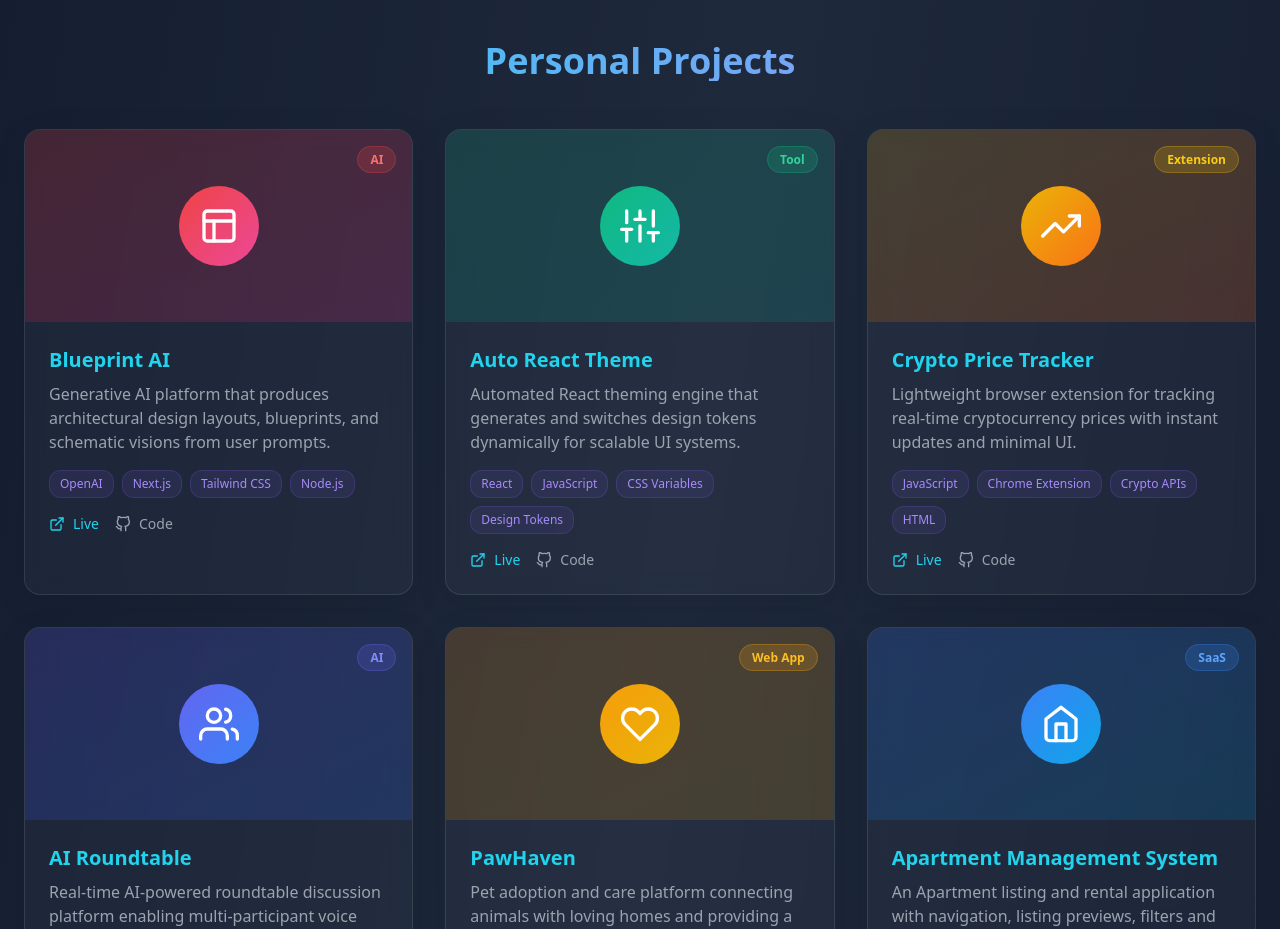
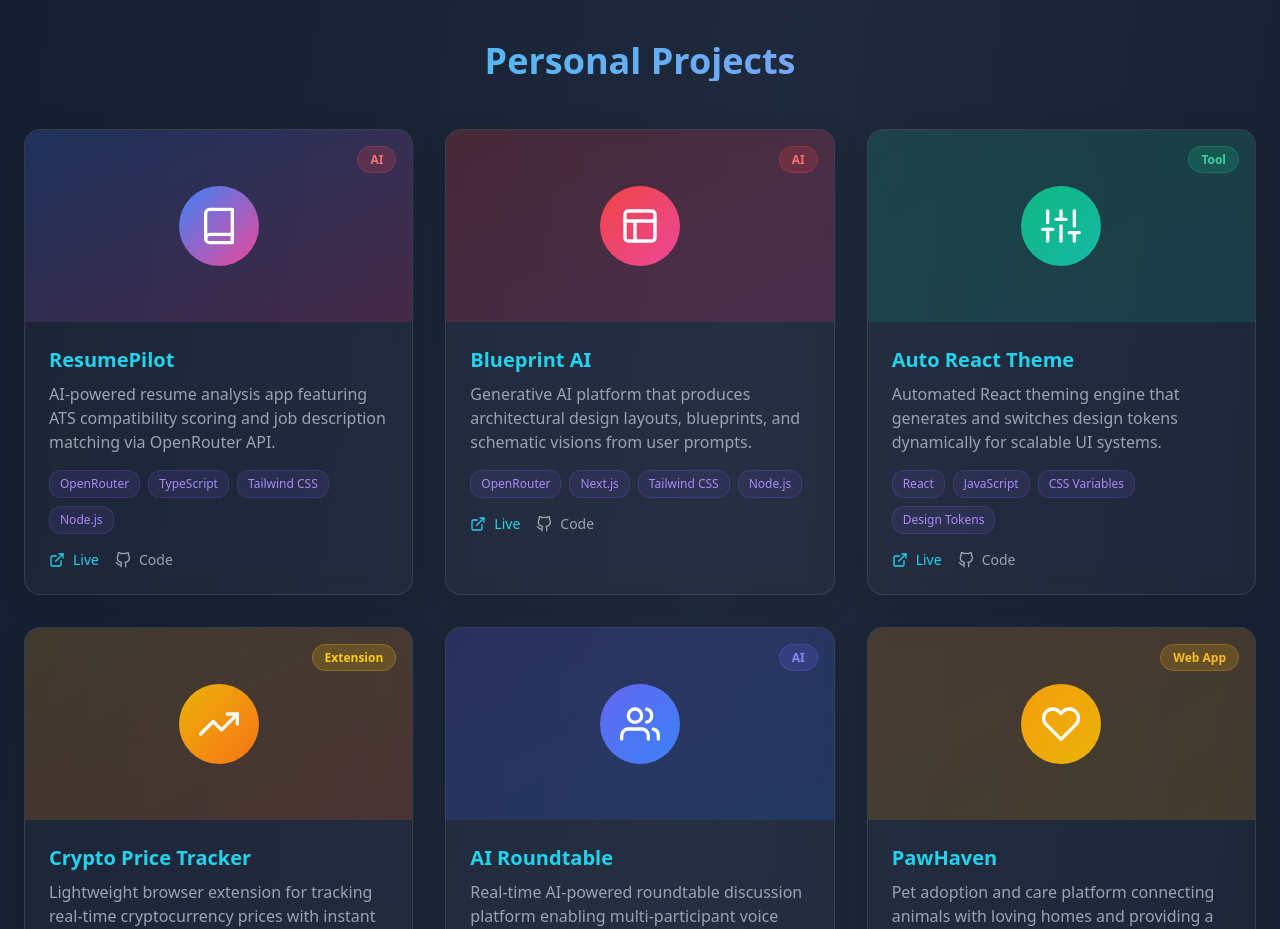
Before and after one commit to arsalanshaikhh/Portfolio_, a plain HTML site: page index.html in a window 1280 px wide. Shown: the part 3260-4189 px from the top of the page. Drawn offline with nearby package versions, Linux system fonts and the light colour scheme.

Commit message:
Update portfolio

```diff
--- a/index.html
+++ b/index.html
@@ -344,6 +344,52 @@
             <div class="grid md:grid-cols-2 lg:grid-cols-3 gap-8 max-w-7xl mx-auto">
 
                 <div class="glass-card overflow-hidden group hover:scale-105 transition-transform duration-300">
+                    <div class="relative h-48 overflow-hidden bg-gradient-to-br from-blue-600/20 to-pink-600/20 flex items-center justify-center">
+                        <div class="w-20 h-20 rounded-full bg-gradient-to-br from-blue-500 to-pink-500 flex items-center justify-center">
+                            <i data-feather="book" class="w-10 h-10 text-white"></i>
+                        </div>
+                        <div class="absolute top-4 right-4">
+                            <span class="px-3 py-1 bg-red-500/20 border border-red-500/30 rounded-full text-red-400 text-xs font-semibold">
+                                AI
+                            </span>
+                        </div>
+                    </div>
+
+                    <div class="p-6">
+                        <h3 class="text-xl font-semibold text-cyan-400 mb-2 ">
+                            ResumePilot
+                        </h3>
+
+                        <p class="text-gray-400 mb-4 ">
+                            AI-powered resume analysis app featuring
+ATS compatibility scoring and job description matching via OpenRouter API.
+                        </p>
+
+                        <div class="flex flex-wrap gap-2 mb-4 ">
+                            <span class="tech-tag">OpenRouter</span>
+                            <span class="tech-tag">TypeScript</span>
+                            <span class="tech-tag">Tailwind CSS</span>
+                            <span class="tech-tag">Node.js</span>
+                        </div>
+
+                        <div class="flex gap-4 ">
+                            <a href="resume-pilot-nu.vercel.app/" class="text-cyan-400 hover:text-cyan-300 flex items-center gap-2 text-sm transition-colors">
+                                <i data-feather="external-link" class="w-4 h-4"></i>
+                                Live
+                            </a>
+
+                            <a href="https://github.com/arsalanshaikhh/ResumePilot"
+                            target="_blank"
+                            rel="noopener no`referrer"
+                            class="text-gray-400 hover:text-gray-300 flex items-center gap-2 text-sm transition-colors">
+                                <i data-feather="github" class="w-4 h-4"></i>
+                                Code
+                            </a>
+                        </div>
+                    </div>
+                </div>
+
+                <div class="glass-card overflow-hidden group hover:scale-105 transition-transform duration-300">
                     <div class="relative h-48 overflow-hidden bg-gradient-to-br from-red-600/20 to-pink-600/20 flex items-center justify-center">
                         <div class="w-20 h-20 rounded-full bg-gradient-to-br from-red-500 to-pink-500 flex items-center justify-center">
                             <i data-feather="layout" class="w-10 h-10 text-white"></i>
@@ -365,7 +411,7 @@
                         </p>
 
                         <div class="flex flex-wrap gap-2 mb-4 ">
-                            <span class="tech-tag">OpenAI</span>
+                            <span class="tech-tag">OpenRouter</span>
                             <span class="tech-tag">Next.js</span>
                             <span class="tech-tag">Tailwind CSS</span>
                             <span class="tech-tag">Node.js</span>
@@ -387,7 +433,6 @@
                         </div>
                     </div>
                 </div>
-
                 <div class="glass-card overflow-hidden group hover:scale-105 transition-transform duration-300">
                     <div class="relative h-48 overflow-hidden bg-gradient-to-br from-emerald-600/20 to-teal-600/20 flex items-center justify-center">
                         <div class="w-20 h-20 rounded-full bg-gradient-to-br from-emerald-500 to-teal-500 flex items-center justify-center">
```
